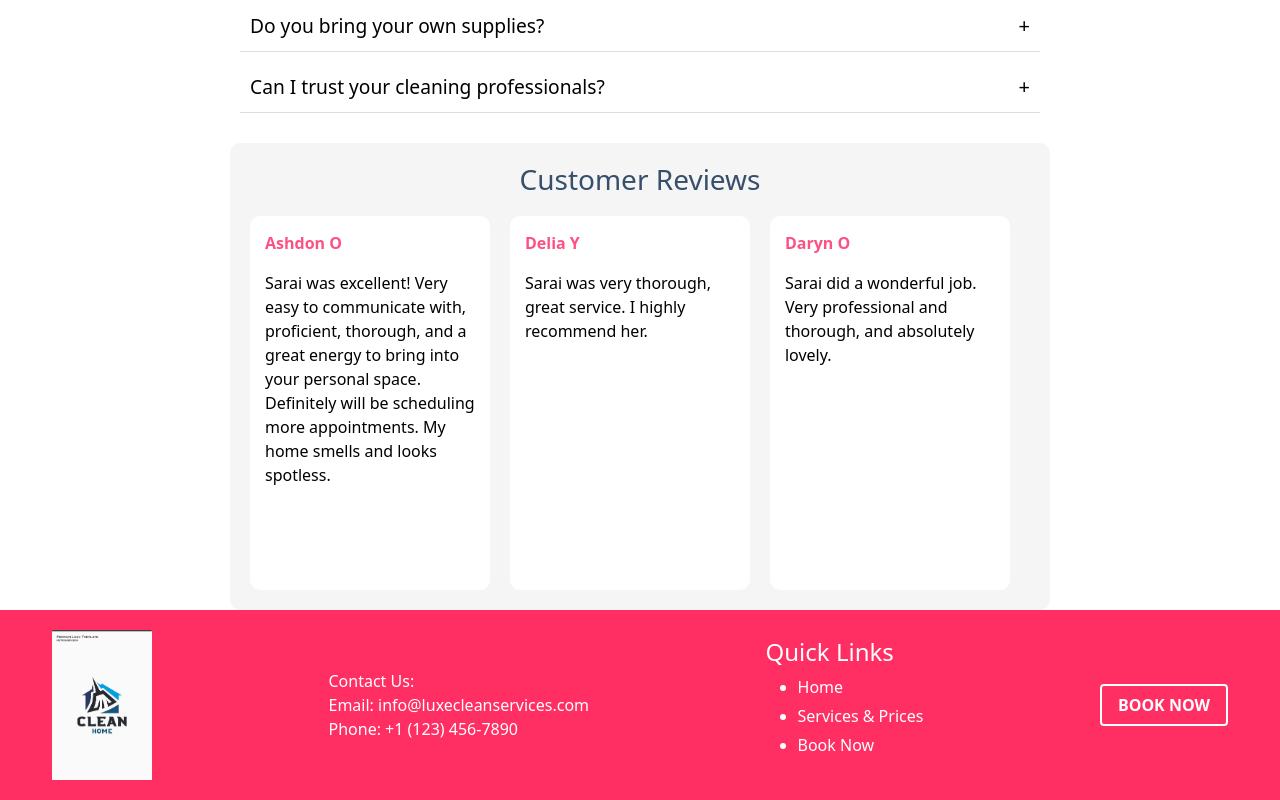
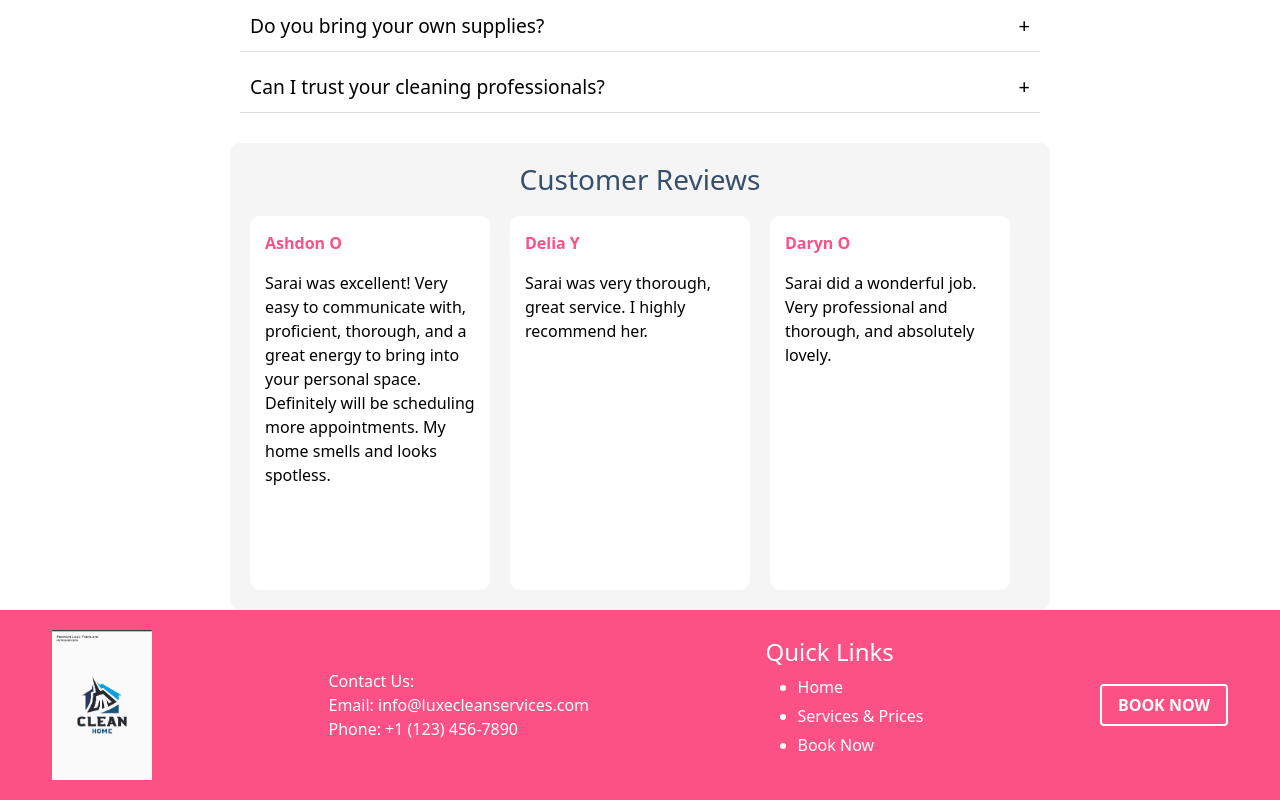
Before and after one commit to NGO-Website/luxclean, an Angular app: page / in a window 1280 px wide. Shown: the part 724-1524 px from the top of the page. Built offline with nearby package versions, Linux system fonts and the light colour scheme.

Commit message:
footer update

```diff
--- a/src/app/components/footer/footer.component.html
+++ b/src/app/components/footer/footer.component.html
@@ -17,7 +17,7 @@
           <h4>Quick Links</h4>
           <ul>
             <li><a routerLink="/">Home</a></li>
-            <li><a routerLink="/services">Services & Prices</a></li>
+            <li><a routerLink="/service">Services & Prices</a></li>
             <li><a routerLink="/book-now">Book Now</a></li>
           </ul>
         </div>
--- a/src/app/components/footer/footer.component.scss
+++ b/src/app/components/footer/footer.component.scss
@@ -1,5 +1,5 @@
 .footer {
-    background-color: #FF2E63;
+    background-color: #FC5185;
     color: #fff;
     padding: 20px 0;
   }
```
